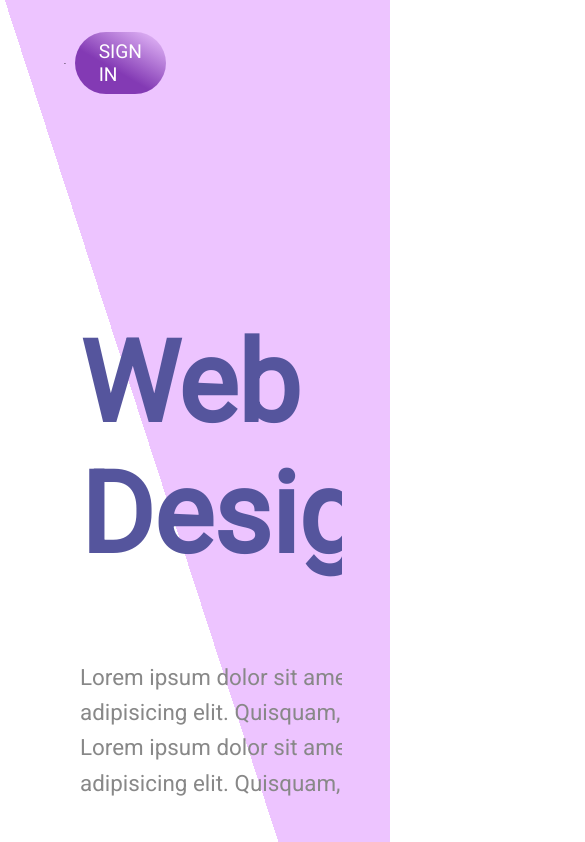
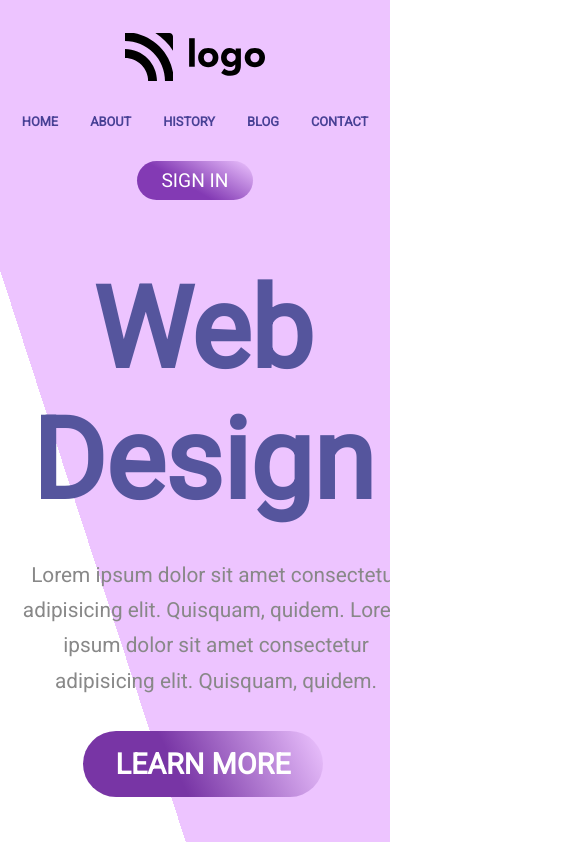
Before and after one commit to reo127/web_design_page, a website: page index.html in a window 390 px wide. Shown: the top 842 px of the page, 585 px wide, since content can reach past the window. Drawn offline with Linux system fonts and the light colour scheme.

Commit message:
Making this site  respnsive

```diff
--- a/css/index.css
+++ b/css/index.css
@@ -2,12 +2,16 @@
     padding: 0;
     margin: 0;
     box-sizing: border-box;
+}
+
+html, body{
     overflow-x: hidden;
 }
 
 .main-div{
     background: linear-gradient(72deg, rgba(255,255,255,1) 42%, rgba(237,196,255,1) 41%);
     height: 100vh;
+    background-repeat: no-repeat;
 }
 
 /* =============================== */
@@ -110,3 +114,74 @@ nav {
     left: 49.5rem;
     bottom: 3rem;
 }
+
+
+@media screen and (max-width: 1222px) {
+    .signin-btn{
+        margin-right: 0rem;
+    }
+
+    .imgs-div img:nth-of-type(3) {
+        position: relative;
+        left: 0rem;
+        top: 7rem;
+        width: 69rem;
+    }
+
+    .main-div {
+        height: initial;
+    }
+}
+
+@media screen and (max-width: 1014px) {
+    nav {
+        display: flex;
+        align-items: center;
+        justify-content: space-between;
+        padding: 2rem 1rem;
+        flex-direction: column;
+    }
+
+    .imgs-div img:nth-of-type(1){
+        display: none;
+    }
+
+    .imgs-div img:nth-of-type(2){
+       display: none;
+    }
+
+    .nav-items {
+        margin: 1rem 0rem;
+    }
+
+    .left-section > h4 {
+        margin: 2rem auto;
+    }
+}
+
+@media screen and (max-width: 646px) {
+    .nav-item {
+        font-size: .8rem;
+        margin: 1rem 1rem;
+    }
+
+    .intro-section {
+        padding: 0rem 0rem;
+    }
+
+    .left-section {
+        margin-top: 2rem;
+        margin-left: 1rem;
+        text-align: center;
+    }
+
+    .left-section > h4 {
+        width: 25rem;
+        font-size: 1.3rem;
+        margin: 2rem auto;
+    }
+
+    .imgs-div img:nth-of-type(3){
+        width: 35rem;
+    }
+}
--- a/index.html
+++ b/index.html
@@ -12,8 +12,8 @@
   <title>Design Landing Page</title>
 </head>
 
-<body>
-  <div class="main-div">
+<body class="main-div">
+  <div >
 
     <nav>
       <img src="./images/logo.svg" alt="logo" />
```
